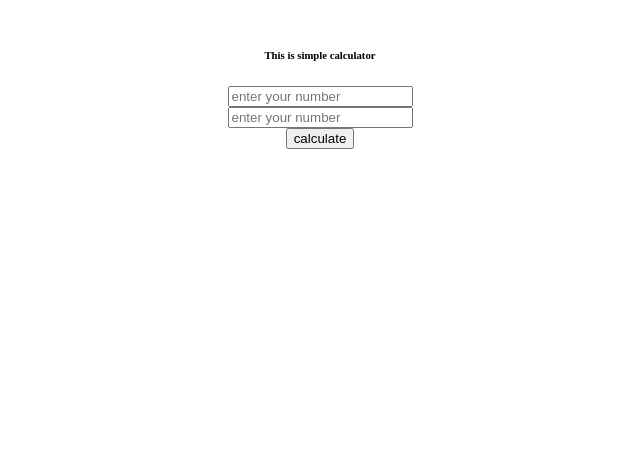
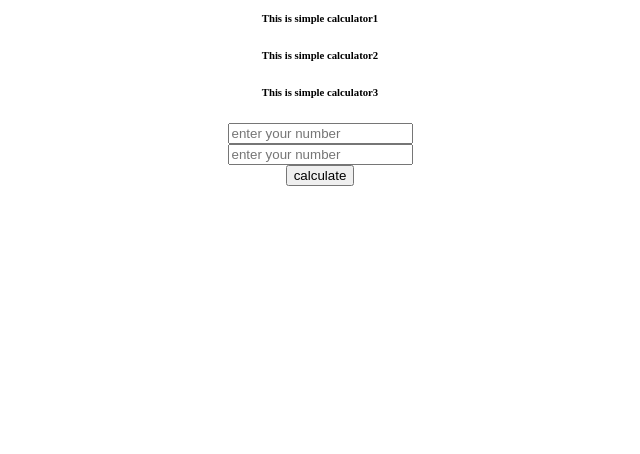
Before and after one commit to maheshwaripooja/GitDemo, a website: page index.html in a window 1280 px wide. Shown: the part 362-816 px from the top of the page, without its empty margins (320-960 px from the left). Drawn offline with Linux system fonts and the light colour scheme.

Commit message:
architect asian develop

```diff
--- a/index.html
+++ b/index.html
@@ -15,7 +15,11 @@
      <div class="centerdiv">
          <h1>Simple calculator</h1> <br/>
          <form method="post">
-             <h6>This is simple calculator</h6>
+             <h6>This is simple calculator1</h6>
+                          <h6>This is simple calculator2</h6>
+
+                                       <h6>This is simple calculator3</h6>
+
              <input type="text" name="v1" placeholder="enter your number"><br/>
              <input type="text" name="v2" placeholder="enter your number"><br/>
              <button type="submit">calculate</button>
```
Also changed, not shown: 2 other files.
